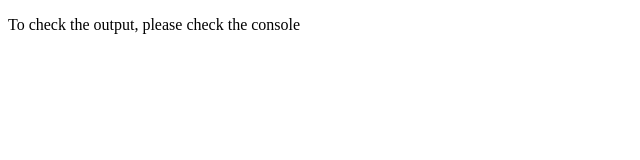
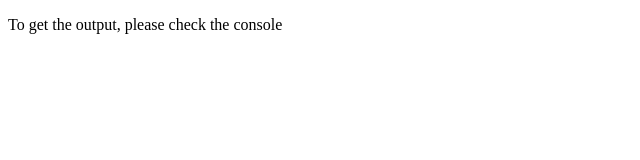
Before and after one commit to akashd-neosoft/React-new, a plain HTML site: page mapFilterReduce.html in a window 1280 px wide. Shown: the full height of the page, 0-640 px from the left. Drawn offline with Linux system fonts and the light colour scheme.

Commit message:
updated the fetchable and mapfilterreduce

```diff
--- a/mapFilterReduce.html
+++ b/mapFilterReduce.html
@@ -7,7 +7,7 @@
     <title>Document</title>
 </head>
 <body>
-    <p>To check the output, please check the console</p>
+    <p>To get the output, please check the console</p>
     <script>
         let users = [
             {user : "akash"},
```
Also changed, not shown: fetchtable.html (+1 -0 lines).
